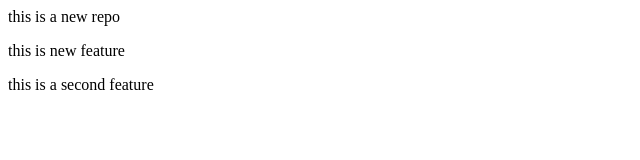
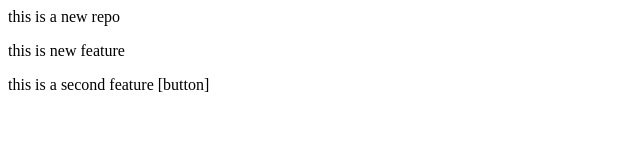
Before and after one commit to SaalimKhan2447/localrepo, a plain HTML site: page index.html in a window 1280 px wide. Shown: the full height of the page, 0-640 px from the left. Drawn offline with Linux system fonts and the light colour scheme.

Commit message:
add button

```diff
--- a/index.html
+++ b/index.html
@@ -1,3 +1,3 @@
 <p>this is a new repo</p>
 <p>this is new feature</p>
-<p>this is a second feature</p>
+<p>this is a second feature [button]</p>
```
